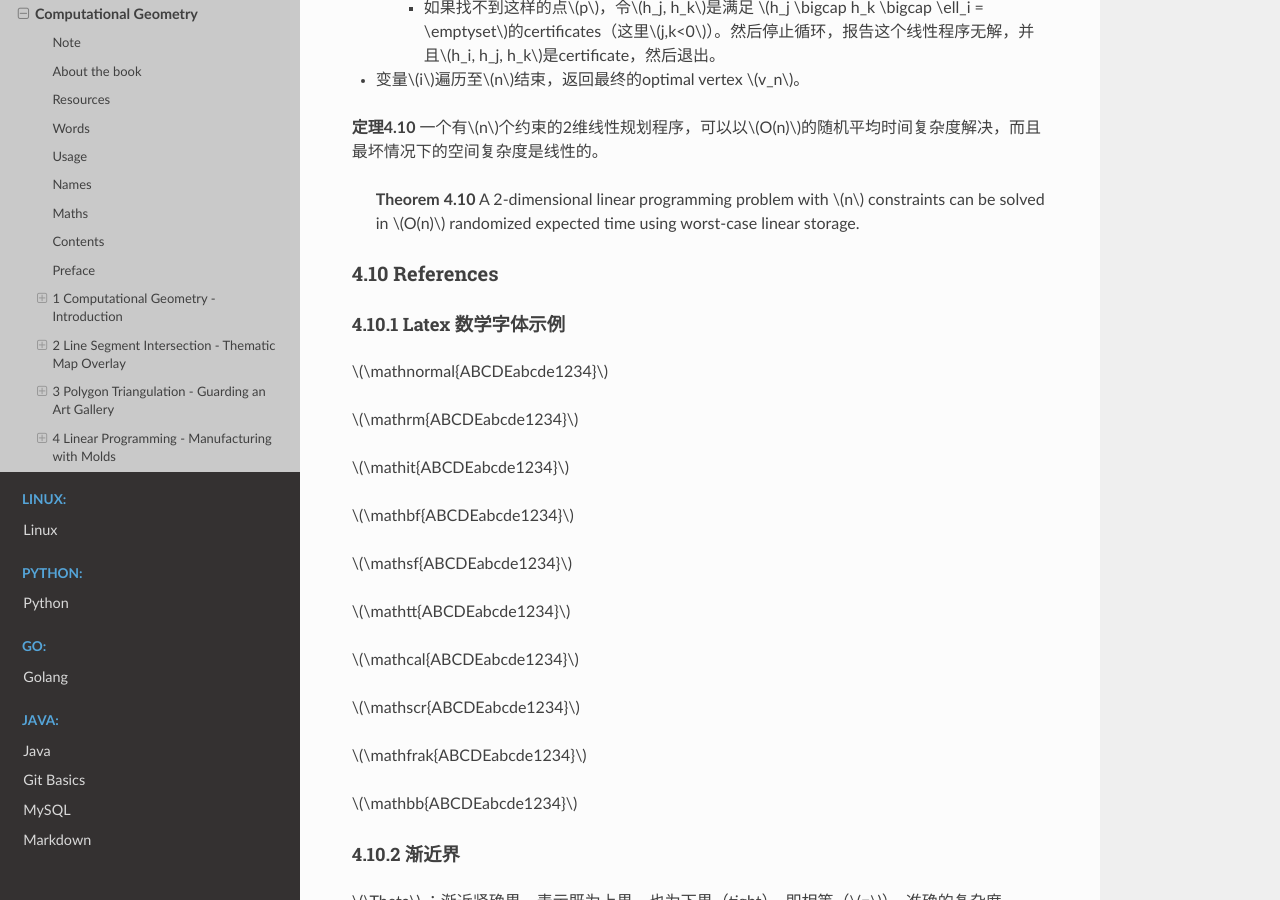
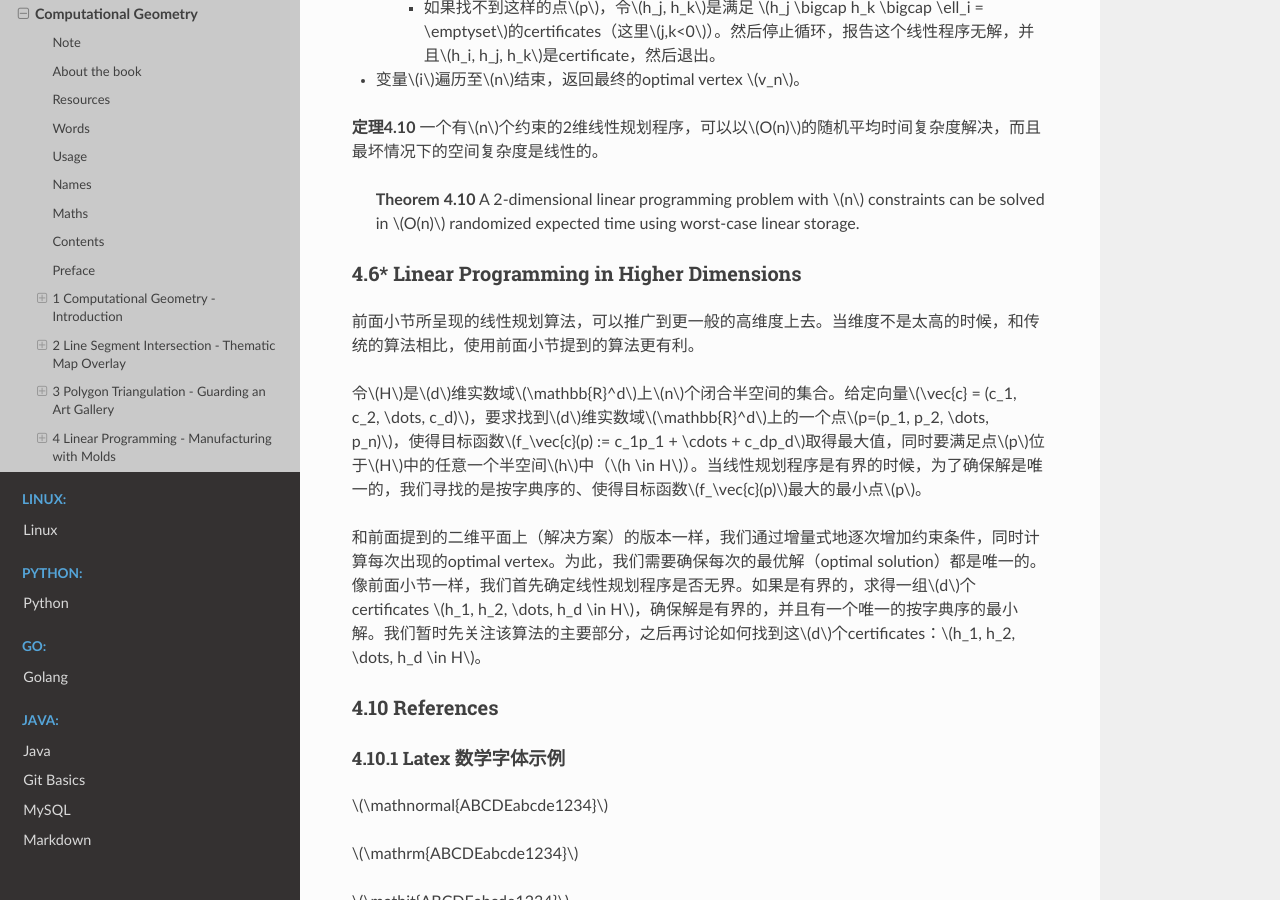
Before and after one commit to Pyrad/pyradnotes, a Sphinx documentation site: the page built from source/Geometry/ComputationalGeometryAA3rd.md, in a window 1280 px wide and 900 px high, scrolled down 60647 px. Built offline with Sphinx 7.4.7 and the Read the Docs theme 2.0.0, drawn with Linux system fonts in a browser that asks for light colours; a script that is not in the unit is left out.

Commit message:
CGAA3 Start section 4.6

```diff
--- a/source/Geometry/ComputationalGeometryAA3rd.md
+++ b/source/Geometry/ComputationalGeometryAA3rd.md
@@ -1836,6 +1836,14 @@ $$
 > **Theorem** **4.10** A 2-dimensional linear programming problem with $n$ constraints can be solved in $O(n)$ randomized expected time using worst-case linear storage.
 
 
+### 4.6* Linear Programming in Higher Dimensions
+
+前面小节所呈现的线性规划算法，可以推广到更一般的高维度上去。当维度不是太高的时候，和传统的算法相比，使用前面小节提到的算法更有利。
+
+令$H$是$d$维实数域$\mathbb{R}^d$上$n$个闭合半空间的集合。给定向量$\vec{c} = (c_1, c_2, \dots, c_d)$，要求找到$d$维实数域$\mathbb{R}^d$上的一个点$p=(p_1, p_2, \dots, p_n)$，使得目标函数$f_\vec{c}(p) := c_1p_1 + \cdots + c_dp_d$取得最大值，同时要满足点$p$位于$H$中的任意一个半空间$h$中（$h \in H$）。当线性规划程序是有界的时候，为了确保解是唯一的，我们寻找的是按字典序的、使得目标函数$f_\vec{c}(p)$最大的最小点$p$。
+
+和前面提到的二维平面上（解决方案）的版本一样，我们通过增量式地逐次增加约束条件，同时计算每次出现的optimal vertex。为此，我们需要确保每次的最优解（optimal solution）都是唯一的。像前面小节一样，我们首先确定线性规划程序是否无界。如果是有界的，求得一组$d$个certificates $h_1, h_2, \dots, h_d \in H$，确保解是有界的，并且有一个唯一的按字典序的最小解。我们暂时先关注该算法的主要部分，之后再讨论如何找到这$d$个certificates：$h_1, h_2, \dots, h_d \in H$。
+
 
 
 
```
